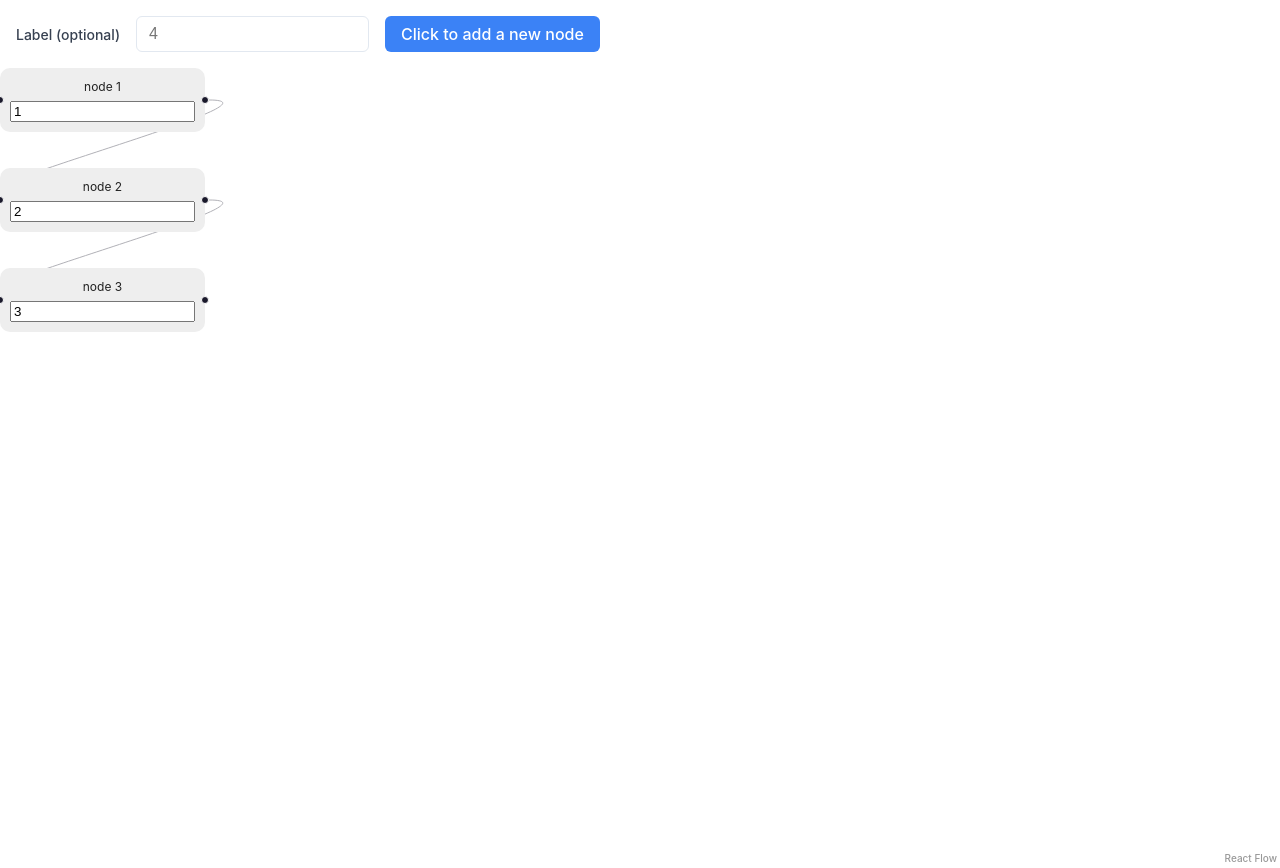
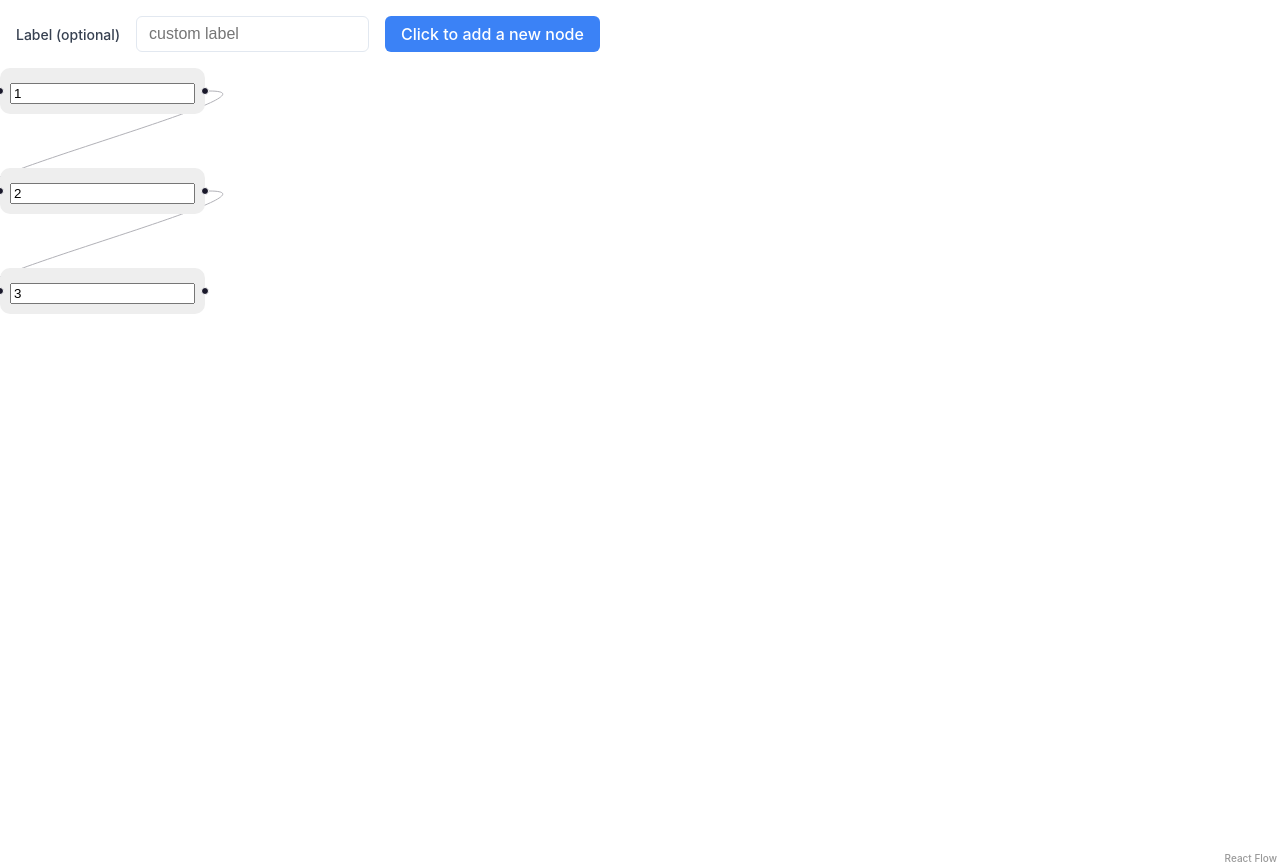
Before and after one commit to mechanicMo/work-order-workflow, a React (Vite) app: page / in a window 1280 px wide. Shown: the top 868 px of the page. Built offline with nearby package versions, Linux system fonts and the light colour scheme.

Commit message:
id -> random; addNewNode properly takes in optional label; added reactFlow provider to use addl features; auto save on any changes being made, auto restore upon refresh - including position, label, connections, etc

```diff
--- a/src/App.tsx
+++ b/src/App.tsx
@@ -1,4 +1,4 @@
-import { useCallback } from "react";
+import { useCallback, type MouseEventHandler } from "react";
 import {
   addEdge,
   MarkerType,
@@ -6,6 +6,7 @@ import {
   useNodesState,
   type OnConnect,
   Node,
+  ReactFlowProvider,
 } from "@xyflow/react";
 
 import { Chart } from "./components/Chart";
@@ -63,20 +64,13 @@ const initialEdges: EdgeType[] = [
   },
 ];
 
-let nodeId = 3; // last id from initialNodes
-const getNextId = () => {
-  nodeId++;
-  return `${nodeId}`;
-};
-
-const createNewNode = (): TextNode => {
-  const id = getNextId();
-
+const getNewId = () => `node_${+new Date()}`;
+const createNewNode = (label?: string): TextNode => {
   return {
-    id,
+    id: getNewId(),
     position: { x: 0, y: 0 },
     type: "text",
-    data: { text: id },
+    data: { text: label || "" },
   };
 };
 
@@ -89,16 +83,33 @@ function App() {
     [setEdges]
   );
 
-  const addNewNode = useCallback(() => {
-    const node = createNewNode();
-    setNodes((nds) => [...nds, node]);
-  }, [setNodes]);
+  const addNewNode = useCallback(
+    (event: React.FormEvent<HTMLFormElement>) => {
+      const formData = new FormData(event.currentTarget);
+      const label = formData.get("nodeLabel") || "";
+      const node = createNewNode(label as string); // i would use zod
+      setNodes((nds) => [...nds, node]);
+    },
+    [setNodes]
+  );
 
   return (
     <>
-      <AddNodeForm addNewNode={addNewNode} nodeId={nodeId} />
+      <AddNodeForm addNewNode={addNewNode} />
 
-      <Chart {...{ nodes, onNodesChange, edges, onEdgesChange, onConnect }} />
+      <ReactFlowProvider>
+        <Chart
+          {...{
+            nodes,
+            setNodes,
+            onNodesChange,
+            edges,
+            setEdges,
+            onEdgesChange,
+            onConnect,
+          }}
+        />
+      </ReactFlowProvider>
     </>
   );
 }
--- a/src/components/AddNodeForm/AddNodeForm.tsx
+++ b/src/components/AddNodeForm/AddNodeForm.tsx
@@ -1,13 +1,18 @@
 import styles from "./form.module.css";
 
 interface Props {
-  addNewNode: () => void;
-  nodeId: number;
+  addNewNode: (event: React.FormEvent<HTMLFormElement>) => void;
 }
 
-export const AddNodeForm: React.FC<Props> = ({ addNewNode, nodeId }) => {
+export const AddNodeForm: React.FC<Props> = ({ addNewNode }) => {
   return (
-    <form className={styles.form}>
+    <form
+      className={styles.form}
+      onSubmit={(e) => {
+        e.preventDefault();
+        addNewNode(e);
+      }}
+    >
       <label htmlFor="nodeLabel" className={styles.label}>
         Label (optional)
       </label>
@@ -16,11 +21,11 @@ export const AddNodeForm: React.FC<Props> = ({ addNewNode, nodeId }) => {
         id="nodeLabel"
         name="nodeLabel"
         className={styles.input}
-        placeholder={`${nodeId + 1}`}
+        placeholder="custom label"
         aria-label="Node label"
       />
 
-      <button type="button" className={styles.button} onClick={addNewNode}>
+      <button type="submit" className={styles.button}>
         Click to add a new node
       </button>
     </form>
--- a/src/components/Chart/Chart.tsx
+++ b/src/components/Chart/Chart.tsx
@@ -3,9 +3,14 @@ import {
   type OnConnect,
   type OnNodesChange,
   type OnEdgesChange,
+  type ReactFlowInstance,
+  useReactFlow,
 } from "@xyflow/react";
 import type { EdgeType, TextNode as TextNodeType } from "../../App";
 import { TextNode } from "../TextNode";
+import { useCallback, useEffect, useState } from "react";
+
+const storageKey = "hadrian-flow";
 
 const nodeTypes = {
   text: TextNode,
@@ -13,19 +18,55 @@ const nodeTypes = {
 
 interface Props {
   nodes: TextNodeType[];
+  setNodes: React.Dispatch<React.SetStateAction<TextNodeType[]>>;
   onNodesChange: OnNodesChange<TextNodeType>;
   edges: EdgeType[];
+  setEdges: React.Dispatch<React.SetStateAction<EdgeType[]>>;
   onEdgesChange: OnEdgesChange<EdgeType>;
   onConnect: OnConnect;
 }
 
 export const Chart: React.FC<Props> = ({
   nodes,
+  setNodes,
   onNodesChange,
   edges,
+  setEdges,
   onEdgesChange,
   onConnect,
 }) => {
+  const [rfInstance, setRfInstance] =
+    useState<ReactFlowInstance<TextNodeType, EdgeType>>();
+  const { setViewport } = useReactFlow();
+
+  const onSave = useCallback(() => {
+    if (rfInstance) {
+      const flow = rfInstance.toObject();
+      localStorage.setItem(storageKey, JSON.stringify(flow));
+    }
+  }, [rfInstance]);
+
+  const onRestore = useCallback(() => {
+    const restoreFlow = async () => {
+      const storageItem = localStorage.getItem(storageKey);
+      if (storageItem) {
+        const flow = JSON.parse(storageItem);
+
+        if (flow) {
+          const { x = 0, y = 0, zoom = 1 } = flow.viewport;
+          setNodes(flow.nodes || []);
+          setEdges(flow.edges || []);
+          setViewport({ x, y, zoom });
+        }
+      }
+    };
+    restoreFlow();
+  }, [setEdges, setNodes, setViewport]);
+
+  useEffect(() => {
+    onSave();
+  }, [edges, nodes, onSave]);
+
   return (
     <div
       style={{
@@ -40,6 +81,10 @@ export const Chart: React.FC<Props> = ({
         onEdgesChange={onEdgesChange}
         onConnect={onConnect}
         nodeTypes={nodeTypes}
+        onInit={(rf) => {
+          setRfInstance(rf);
+          onRestore();
+        }}
       />
     </div>
   );
--- a/src/components/TextNode.tsx
+++ b/src/components/TextNode.tsx
@@ -21,7 +21,6 @@ export const TextNode = memo(
           borderRadius: 10,
         }}
       >
-        <div>node {id}</div>
         <div style={{ marginTop: 5 }}>
           <input
             onChange={(evt) => updateNodeData(id, { text: evt.target.value })}
```
